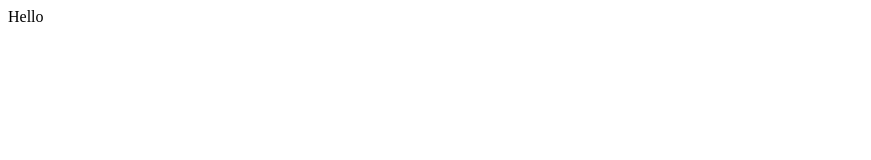
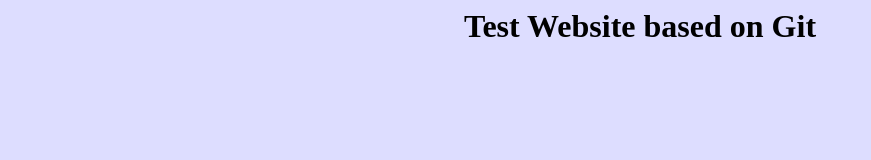
Before and after one commit to GNewbury1/website-test, a plain HTML site: page index.html in a window 1280 px wide. Shown: the whole page, without its empty margins (0-871 px from the left). Drawn offline with Linux system fonts and the light colour scheme.

Commit message:
Background colour and header updated

```diff
--- a/index.html
+++ b/index.html
@@ -1,8 +1,8 @@
 <html>
 	<head>
-		<title>Hi</title>
+		<title>Test Website</title>
 	</head>
-	<body>
-		Hello
+	<body bgcolor="#DDDDFF">
+		<h1 align="center">Test Website based on Git</h1>
 	</body>
 </html>
```
